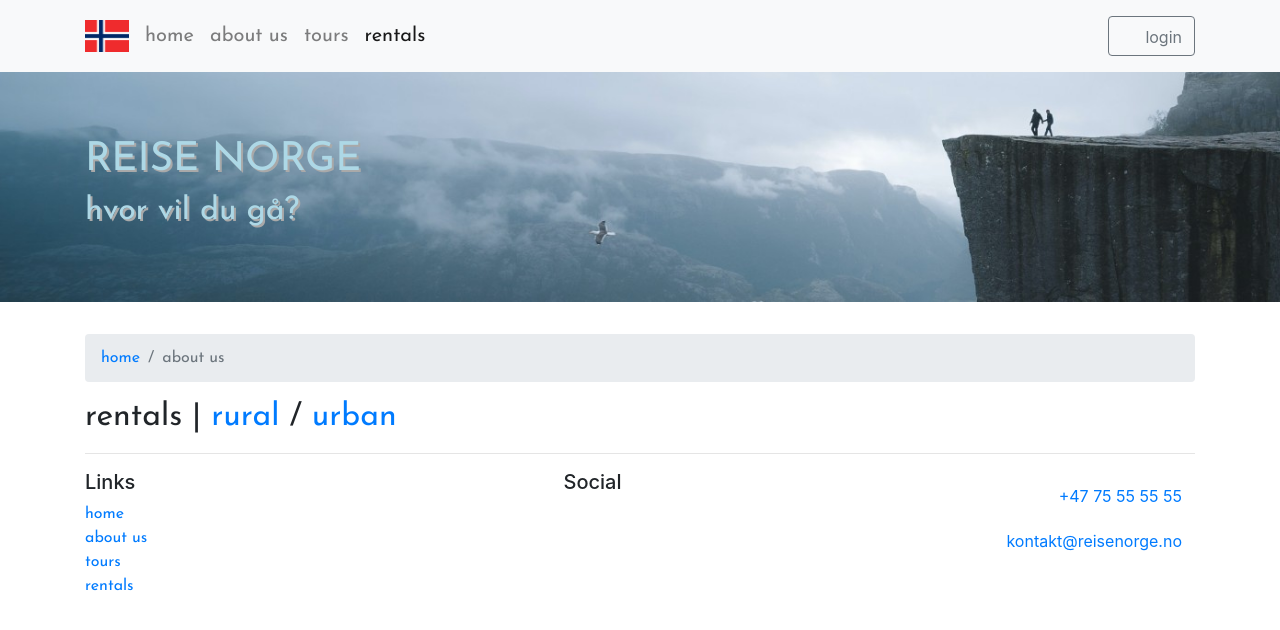
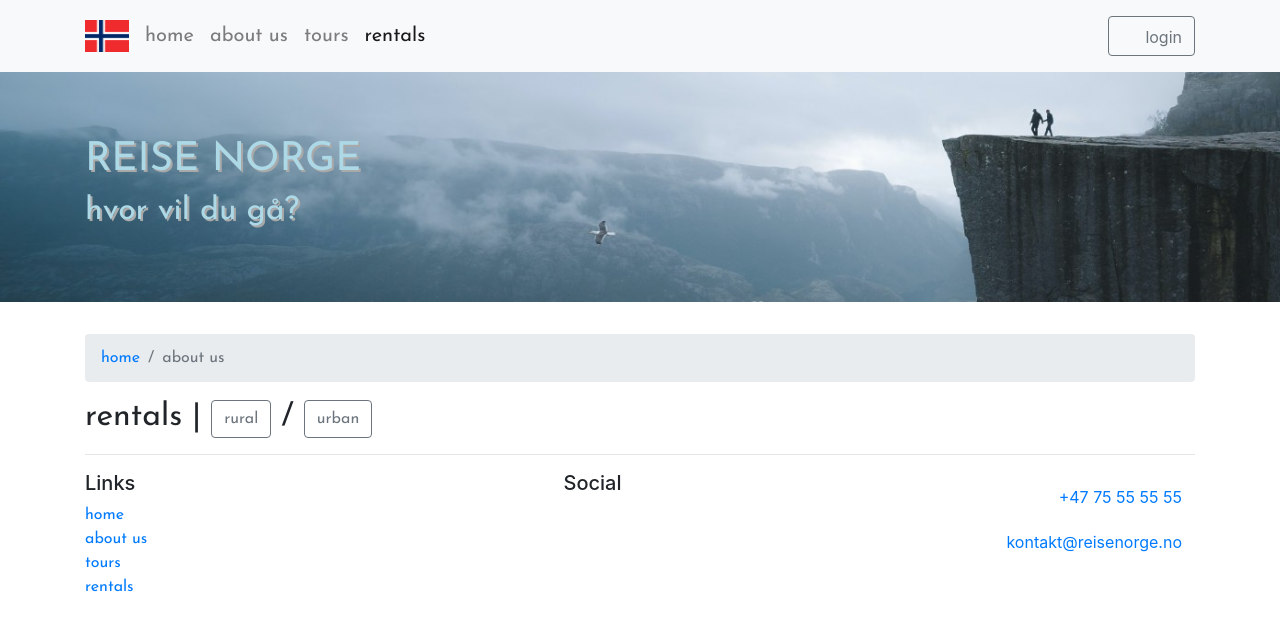
Before and after one commit to PatrikBeichner/react-portfolio-project, a React (Create React App) app: page /rentals in a window 1280 px wide. Shown: the top 630 px of the page. Built offline with nearby package versions, Linux system fonts and the light colour scheme; some icons are missing; a web font is replaced by a local one.

Commit message:
Filtered rentals arrays

```diff
--- a/src/components/RentalsComponent.js
+++ b/src/components/RentalsComponent.js
@@ -1,13 +1,16 @@
 import React, { useState } from "react";
-import { Breadcrumb, BreadcrumbItem, Card, CardBody, CardHeader, Media, CarouselIndicators, CarouselCaption } from "reactstrap";
+import { Breadcrumb, BreadcrumbItem, Card, CardBody, CardHeader, Media, CarouselIndicators, CarouselCaption, Button } from "reactstrap";
 import { Link } from "react-router-dom";
 import Jumbo from "./JumbotronComponent";
 import styled from 'styled-components';
 import { ChevronLeft, ChevronRight } from '@styled-icons/entypo'
 
 function Rentals({ rentals }) {
-  const [showCarousel, setShowCarousel] = React.useState(false)
-  const toggler = () => setShowCarousel(!showCarousel)
+  const [showRural, setShowRural] = React.useState(false)
+  const [showUrban, setShowUrban] = React.useState(false)
+  const toggleRural = () => setShowRural(!showRural)
+  const toggleUrban = () => setShowUrban(!showUrban)
+
   return (
     <React.Fragment>
     <Jumbo />
@@ -20,11 +23,16 @@ function Rentals({ rentals }) {
             </BreadcrumbItem>
             <BreadcrumbItem active>about us</BreadcrumbItem>
           </Breadcrumb>
-          <h2>rentals | <a href="#" onClick={toggler}>rural</a> / <a href="#" onClick={toggler}>urban</a></h2>
+          <h2>rentals | <Button outline onClick={toggleRural}>rural</Button> / <Button outline onClick={toggleUrban}>urban</Button></h2>
           <hr />
         </div>
       </div>
-      { showCarousel ? <Carousel rentals={rentals} /> : null }
+      { showRural ? <Carousel rentals={rentals.filter(rentals => rentals.location === "rural")} /> : null }
+      { showUrban ? <Carousel rentals={rentals.filter(rentals => rentals.location === "urban")} /> : null }
+      {/* { showRural ? <Carousel rentals={rentals.filter(rental => rental.type = "rural")[0]} /> : null }
+      { showUrban ? <Carousel rentals={rentals.filter(rental => rental.type = "urban")[0]} /> : null } */}
+      {/* { showCarousel ? <Carousel rentals={rentals} /> : null } */}
+      {/* comments={this.state.comments.filter(comment => comment.campsiteId === +match.params.campsiteId)} */}
     </div>
     </React.Fragment>
   )
```
Also changed, not shown: 1 other file (tests, documents, lock files or other folders).
